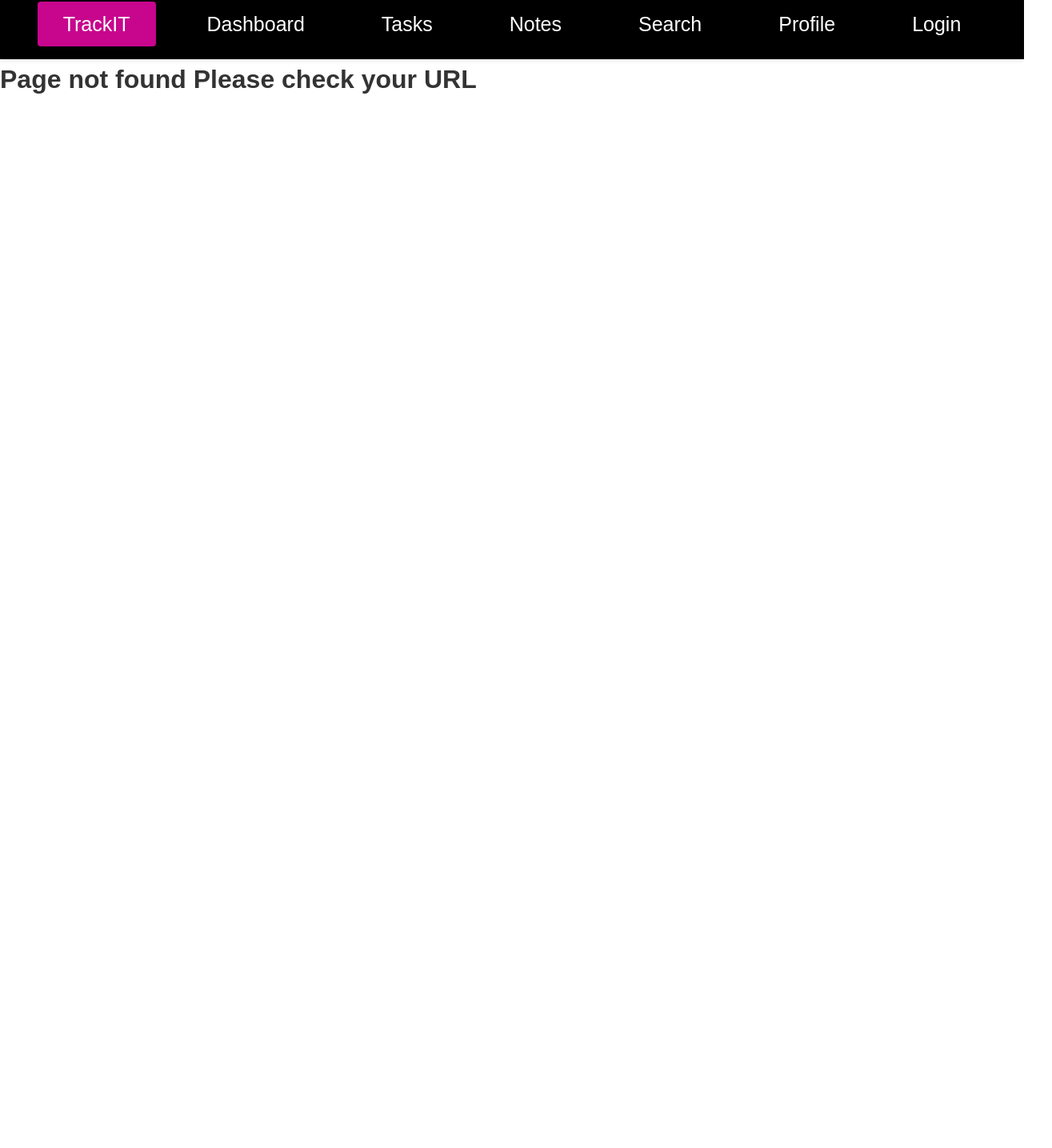
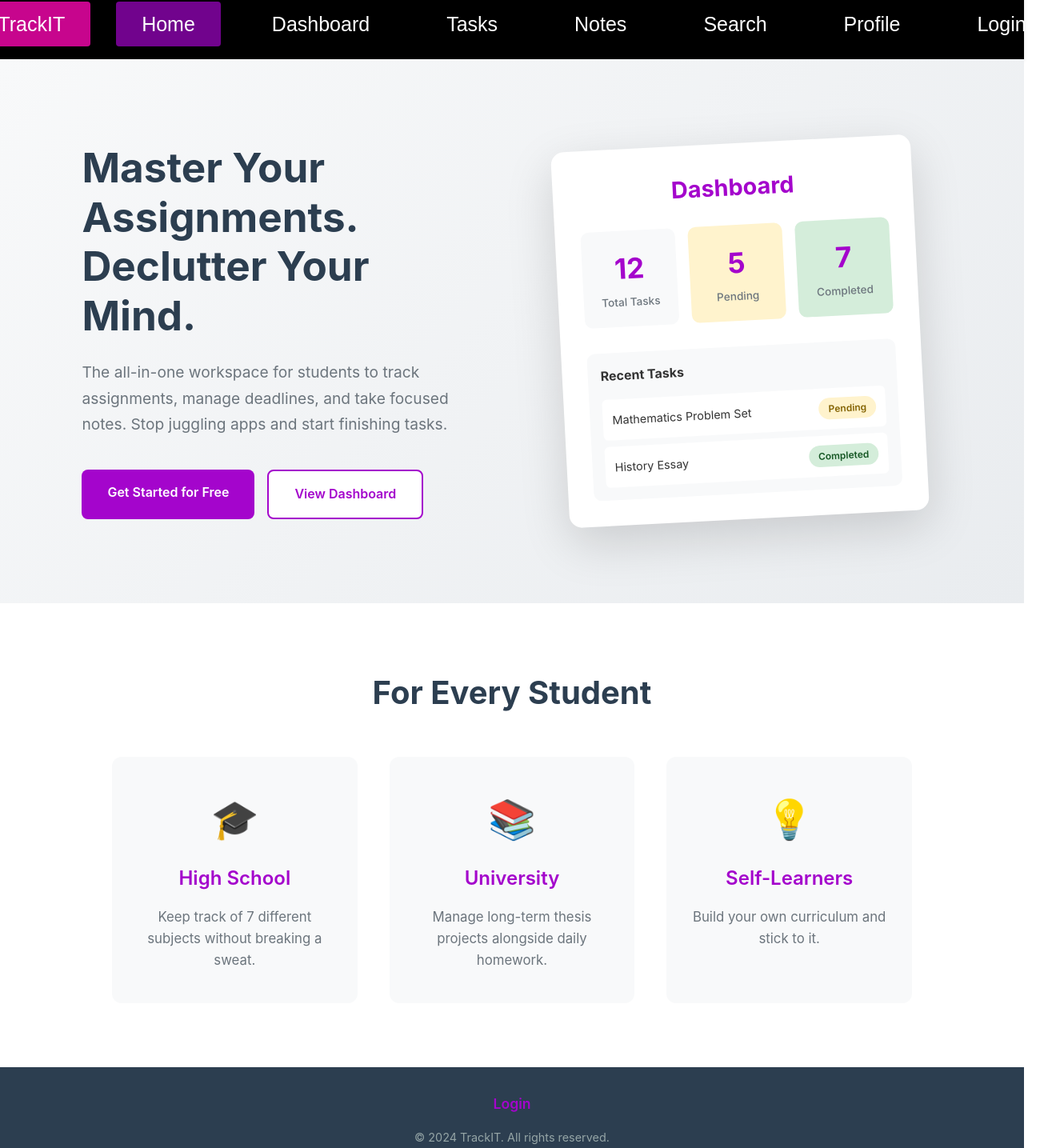
Before and after one commit to Ajai-L16/assignment-tracking, a React (Create React App) app: page /home in a window 1280 px wide. Before the commit this address had no page. Shown: the part 14-1449 px from the top of the page at 80% size, 1315 px wide, since content can reach past the window. Before the commit the page ends 800 px from the top, so only its background shows below. Built offline with nearby package versions, Linux system fonts and the light colour scheme.

Commit message:
18th commit

```diff
--- a/src/Common/Header.js
+++ b/src/Common/Header.js
@@ -4,6 +4,7 @@ function Header() {
     <header className='header'>
         <div className='links'>
           <span className='project-name'>TrackIT</span>
+          <NavLink to={"/home"}>Home</NavLink>
           <NavLink to={"/"}><p className='para'>Dashboard</p></NavLink>
           <NavLink to={"/tasks"}>Tasks</NavLink>
           <NavLink to={"/notes"}>Notes</NavLink>
--- /dev/null
+++ b/src/Pages/Home.js
@@ -0,0 +1,86 @@
+import React from "react";
+import { Link } from "react-router-dom";
+import "../Styles/Home.css";
+
+function Home() {
+  return (
+    <div className="home-landing">
+      {/* Hero Section */}
+      <section className="hero">
+        <div className="hero-content">
+          <h1 className="hero-title">Master Your Assignments. Declutter Your Mind.</h1>
+          <p className="hero-subtitle">
+            The all-in-one workspace for students to track assignments, manage deadlines,
+            and take focused notes. Stop juggling apps and start finishing tasks.
+          </p>
+          <div className="hero-buttons">
+            <Link to="/login" className="btn-primary">Get Started for Free</Link>
+            <Link to="/" className="btn-secondary">View Dashboard</Link>
+          </div>
+        </div>
+        <div className="hero-image">
+          <div className="dashboard-mockup">
+            <div className="mockup-header">Dashboard</div>
+            <div className="mockup-stats">
+              <div className="stat">
+                <span className="stat-number">12</span>
+                <span className="stat-label">Total Tasks</span>
+              </div>
+              <div className="stat pending">
+                <span className="stat-number">5</span>
+                <span className="stat-label">Pending</span>
+              </div>
+              <div className="stat completed">
+                <span className="stat-number">7</span>
+                <span className="stat-label">Completed</span>
+              </div>
+            </div>
+            <div className="recent-tasks">
+              <h4>Recent Tasks</h4>
+              <div className="task-item">
+                <span>Mathematics Problem Set</span>
+                <span className="badge pending">Pending</span>
+              </div>
+              <div className="task-item">
+                <span>History Essay</span>
+                <span className="badge completed">Completed</span>
+              </div>
+            </div>
+          </div>
+        </div>
+      </section>
+
+      {/* Use Cases */}
+      <section className="use-cases">
+        <h2 className="section-title">For Every Student</h2>
+        <div className="cases-grid">
+          <div className="case">
+            <div className="case-icon">🎓</div>
+            <h3>High School</h3>
+            <p>Keep track of 7 different subjects without breaking a sweat.</p>
+          </div>
+          <div className="case">
+            <div className="case-icon">📚</div>
+            <h3>University</h3>
+            <p>Manage long-term thesis projects alongside daily homework.</p>
+          </div>
+          <div className="case">
+            <div className="case-icon">💡</div>
+            <h3>Self-Learners</h3>
+            <p>Build your own curriculum and stick to it.</p>
+          </div>
+        </div>
+      </section>
+
+      {/* Footer */}
+      <footer className="home-footer">
+        <div className="footer-content">
+          <Link to="/login" className="footer-link">Login</Link>
+          <p className="copyright">&copy; 2024 TrackIT. All rights reserved.</p>
+        </div>
+      </footer>
+    </div>
+  );
+}
+
+export default Home;
--- /dev/null
+++ b/src/Styles/Home.css
@@ -0,0 +1,323 @@
+/* Home Landing Page */
+.home-landing {
+  font-family: -apple-system, BlinkMacSystemFont, 'Segoe UI', Roboto, sans-serif;
+  line-height: 1.6;
+  color: #333;
+  background: white;
+}
+
+/* Hero Section */
+.hero {
+  min-height: 85vh;
+  display: flex;
+  align-items: center;
+  justify-content: space-between;
+  padding: 4rem 8%;
+  background: linear-gradient(135deg, #f8f9fa 0%, #e9ecef 100%);
+  gap: 4rem;
+}
+
+.hero-content {
+  flex: 1;
+  max-width: 550px;
+}
+
+.hero-title {
+  font-size: 3.2rem;
+  font-weight: 700;
+  margin-bottom: 1.5rem;
+  color: #2c3e50;
+  line-height: 1.2;
+}
+
+.hero-subtitle {
+  font-size: 1.2rem;
+  color: #6c757d;
+  margin-bottom: 2.5rem;
+  line-height: 1.7;
+}
+
+.hero-buttons {
+  display: flex;
+  gap: 1rem;
+}
+
+.btn-primary, .btn-secondary {
+  padding: 1rem 2rem;
+  border-radius: 8px;
+  font-size: 1rem;
+  font-weight: 600;
+  text-decoration: none;
+  border: none;
+  cursor: pointer;
+  transition: all 0.3s ease;
+  display: inline-block;
+}
+
+.btn-primary {
+  background-color: rgb(164, 5, 204);
+  color: white;
+}
+
+.btn-primary:hover {
+  background: linear-gradient(45deg, rgb(5, 131, 185), rgb(164, 5, 204));
+  transform: translateY(-2px);
+  box-shadow: 0 4px 12px rgba(164, 5, 204, 0.3);
+}
+
+.btn-secondary {
+  background: white;
+  color: rgb(164, 5, 204);
+  border: 2px solid rgb(164, 5, 204);
+}
+
+.btn-secondary:hover {
+  background-color: rgb(164, 5, 204);
+  color: white;
+}
+
+/* Hero Image */
+.hero-image {
+  flex: 1;
+  display: flex;
+  justify-content: center;
+  align-items: center;
+}
+
+.dashboard-mockup {
+  background: white;
+  border-radius: 16px;
+  box-shadow: 0 20px 60px rgba(0,0,0,0.15);
+  padding: 2rem;
+  transform: rotate(-3deg);
+  max-width: 450px;
+  width: 100%;
+}
+
+.mockup-header {
+  font-size: 1.8rem;
+  font-weight: 700;
+  color: rgb(164, 5, 204);
+  margin-bottom: 1.5rem;
+  text-align: center;
+}
+
+.mockup-stats {
+  display: grid;
+  grid-template-columns: repeat(3, 1fr);
+  gap: 1rem;
+  margin-bottom: 2rem;
+}
+
+.stat {
+  text-align: center;
+  padding: 1.2rem 0.5rem;
+  background: #f8f9fa;
+  border-radius: 10px;
+}
+
+.stat.pending {
+  background: #fff3cd;
+}
+
+.stat.completed {
+  background: #d4edda;
+}
+
+.stat-number {
+  display: block;
+  font-size: 2.2rem;
+  font-weight: 700;
+  color: rgb(164, 5, 204);
+}
+
+.stat-label {
+  font-size: 0.85rem;
+  color: #6c757d;
+  font-weight: 500;
+}
+
+.recent-tasks {
+  background: #f8f9fa;
+  padding: 1rem;
+  border-radius: 10px;
+}
+
+.recent-tasks h4 {
+  margin: 0 0 1rem 0;
+  color: #333;
+  font-size: 1rem;
+}
+
+.task-item {
+  display: flex;
+  justify-content: space-between;
+  align-items: center;
+  padding: 0.75rem;
+  background: white;
+  border-radius: 6px;
+  margin-bottom: 0.5rem;
+  font-size: 0.9rem;
+}
+
+.task-item:last-child {
+  margin-bottom: 0;
+}
+
+.badge {
+  padding: 0.25rem 0.75rem;
+  border-radius: 20px;
+  font-size: 0.75rem;
+  font-weight: 600;
+}
+
+.badge.pending {
+  background: #fff3cd;
+  color: #856404;
+}
+
+.badge.completed {
+  background: #d4edda;
+  color: #155724;
+}
+
+/* Use Cases Section */
+.use-cases {
+  padding: 5rem 8%;
+  background: white;
+  text-align: center;
+}
+
+.section-title {
+  font-size: 2.5rem;
+  font-weight: 700;
+  margin-bottom: 3rem;
+  color: #2c3e50;
+}
+
+.cases-grid {
+  display: grid;
+  grid-template-columns: repeat(auto-fit, minmax(280px, 1fr));
+  gap: 2.5rem;
+  max-width: 1000px;
+  margin: 0 auto;
+}
+
+.case {
+  padding: 2.5rem 2rem;
+  border-radius: 12px;
+  background: #f8f9fa;
+  transition: transform 0.3s, box-shadow 0.3s;
+}
+
+.case:hover {
+  transform: translateY(-5px);
+  box-shadow: 0 10px 30px rgba(0,0,0,0.1);
+}
+
+.case-icon {
+  font-size: 3rem;
+  margin-bottom: 1rem;
+}
+
+.case h3 {
+  font-size: 1.5rem;
+  font-weight: 600;
+  margin-bottom: 1rem;
+  color: rgb(164, 5, 204);
+}
+
+.case p {
+  color: #6c757d;
+  font-size: 1.05rem;
+  line-height: 1.6;
+}
+
+/* Footer */
+.home-footer {
+  background: #2c3e50;
+  color: white;
+  padding: 2rem 8%;
+  text-align: center;
+}
+
+.footer-content {
+  max-width: 1200px;
+  margin: 0 auto;
+}
+
+.footer-link {
+  color: rgb(164, 5, 204);
+  text-decoration: none;
+  font-weight: 600;
+  font-size: 1.1rem;
+  transition: color 0.3s;
+}
+
+.footer-link:hover {
+  color: rgb(5, 131, 185);
+}
+
+.copyright {
+  margin-top: 1rem;
+  color: #95a5a6;
+  font-size: 0.9rem;
+}
+
+/* Responsive Design */
+@media (max-width: 968px) {
+  .hero {
+    flex-direction: column;
+    text-align: center;
+    padding: 3rem 5%;
+  }
+
+  .hero-content {
+    max-width: 100%;
+  }
+
+  .hero-title {
+    font-size: 2.5rem;
+  }
+
+  .hero-buttons {
+    justify-content: center;
+  }
+
+  .dashboard-mockup {
+    transform: rotate(0deg);
+    max-width: 400px;
+  }
+
+  .use-cases {
+    padding: 3rem 5%;
+  }
+
+  .cases-grid {
+    grid-template-columns: 1fr;
+    gap: 2rem;
+  }
+}
+
+@media (max-width: 576px) {
+  .hero-title {
+    font-size: 2rem;
+  }
+
+  .hero-subtitle {
+    font-size: 1rem;
+  }
+
+  .hero-buttons {
+    flex-direction: column;
+    width: 100%;
+  }
+
+  .btn-primary, .btn-secondary {
+    width: 100%;
+  }
+
+  .mockup-stats {
+    grid-template-columns: 1fr;
+  }
+}
--- a/src/index.js
+++ b/src/index.js
@@ -4,6 +4,7 @@ import "./index.css";
 import App from "./App";
 import reportWebVitals from "./reportWebVitals";
 import { createBrowserRouter, RouterProvider } from "react-router-dom";
+import Home from "./Pages/Home";
 import Dashboard from "./Pages/Dashboard";
 import Notes from "./Pages/Notes";
 import Search from "./Pages/Search";
@@ -19,6 +20,10 @@ const routerVariables = createBrowserRouter([
       {
         path: "/",
         element: <Dashboard />,
+      },
+      {
+        path: "/home",
+        element: <Home></Home>,
       },
       {
         path: "/login",
```
